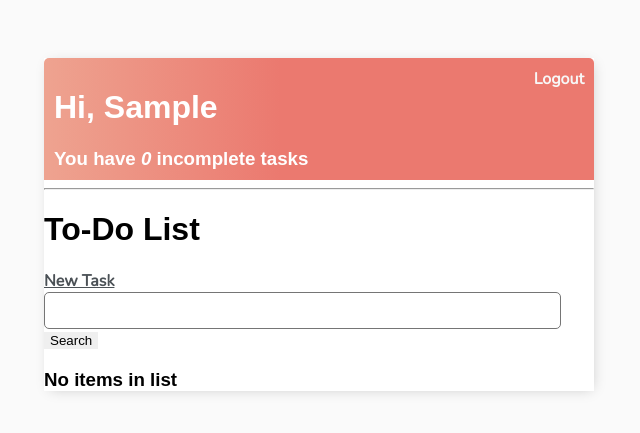
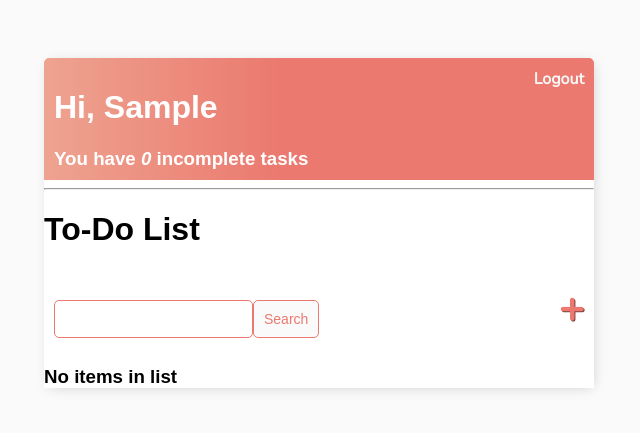
Before and after one commit to ethan-pt/todo_list, a Django app: page / in a window 1280 px wide. Shown: the top 433 px of the page, without its empty margins (321-961 px from the left). Run offline with Django 4.2, Linux system fonts and the light colour scheme; the visitor is signed in with stand-in values (Sample User, id 1); data that the repository does not hold is empty.

Commit message:
style search bar and new task button

```diff
--- a/todo_list/static/styles.css
+++ b/todo_list/static/styles.css
@@ -129,7 +129,7 @@ input {
     display: flex;
     justify-content: space-between;
     align-items: center;
-    padding: 20px;
+    padding: 10px;
 }
 
 @media screen and (max-width:320px) {
@@ -141,7 +141,7 @@ input {
 input[type=text],
 input[type=password],
 textarea {
-    border: 1px solid #757575;
+    border: 1px solid #EB796F;
     border-radius: 5px;
     padding: 10px;
     width: 90%;
@@ -158,8 +158,8 @@ label {
 }
 
 .button {
-    border: 1px solid #757575;
-    background-color: #FFF;
+    border: 1px solid #EB796F;
+    background-color: #FAFAFA;
     color: #EB796F;
     padding: 10px;
     font-size: 14px;
--- a/todo_list/templates/todo_list/task_list.html
+++ b/todo_list/templates/todo_list/task_list.html
@@ -21,14 +21,14 @@
 <h1>To-Do List</h1>
 
 
-<a href="{% url 'task-create' %}">New Task</a>
-<br>
+<div id="search-add-wrapper">
+    <form method="GET", style="margin-top: 20px; display: flex;">
+        <input type="text" name="search-area" value="{{search_input}}">
+        <input class="button" type="submit" value="Search">
+    </form>
 
-<form method="GET">
-    <input type="text" name="search-area" value="{{search_input}}">
-    <input type="submit" value="Search">
-</form>
-
+    <a id="add-link" href="{% url 'task-create' %}">&#x2b</a>
+</div>
 
 <div class="task-items-wrapper">
     {% for task in tasks %}
```
